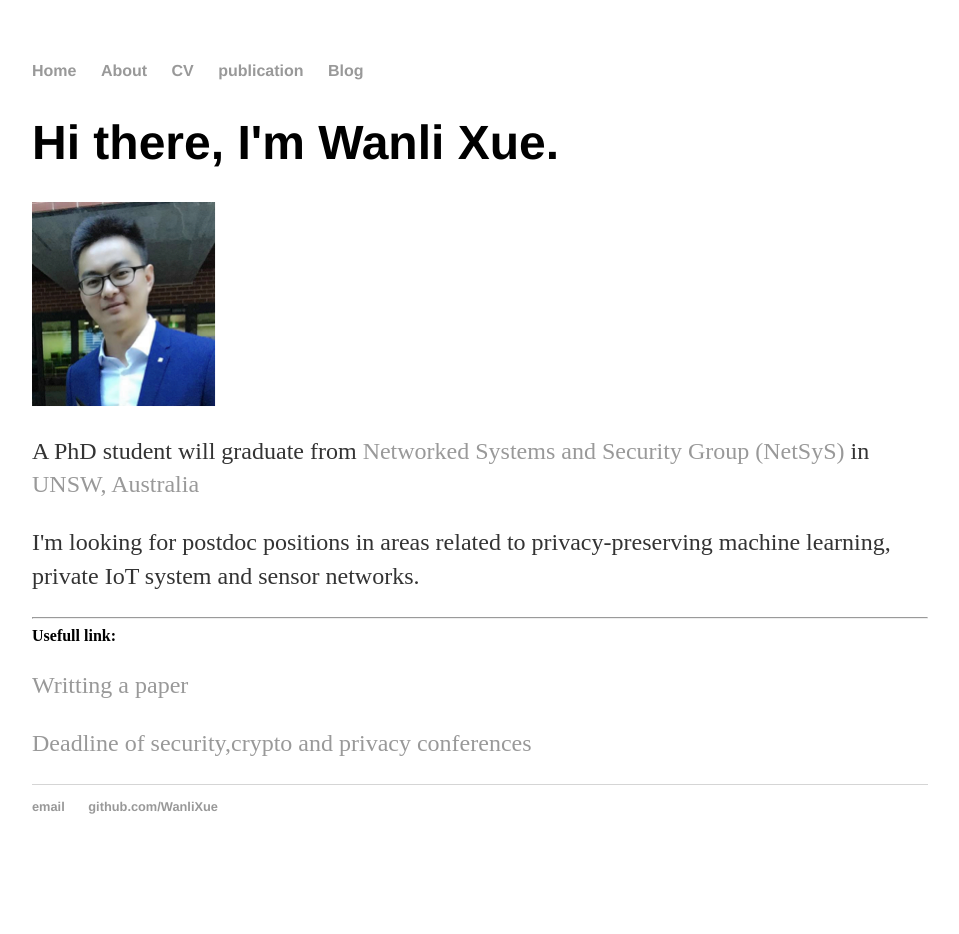
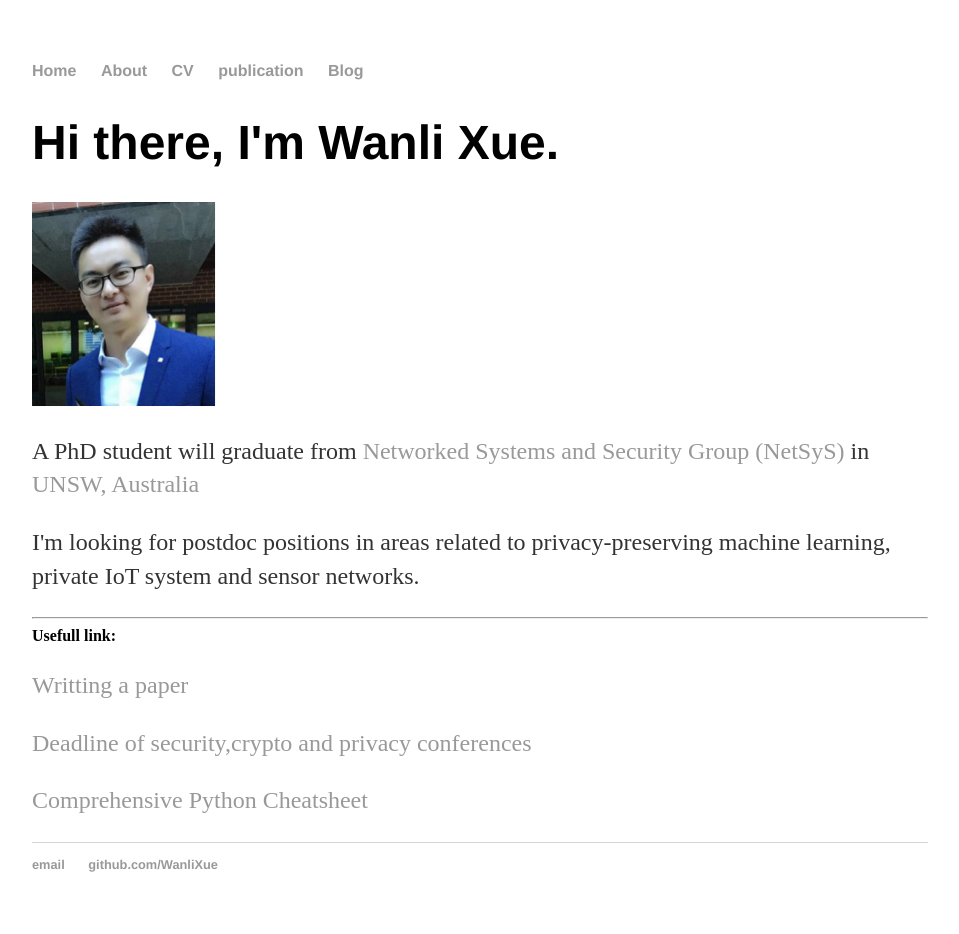
Before and after one commit to WanliXue/WanliXue.github.io, a Jekyll site: the page built from index.html, in a window 1280 px wide. Shown: the whole page, without its empty margins (160-1119 px from the left). Built offline with Jekyll 4.4.1, drawn with Linux system fonts in a browser that asks for light colours; before the commit the page ends 900 px from its top, so only the background shows below that.

Commit message:
Update index.html

```diff
--- a/index.html
+++ b/index.html
@@ -19,6 +19,7 @@ title: Wanli Xue's home page
 
 <p><a href="https://www.usenix.org/legacy/event/samples/submit/advice.html">Writting a paper</a></p>
 <p><a href="https://sec-deadlines.github.io/">Deadline of security,crypto and privacy conferences</a></p>
+<p><a href="python-cheatsheet/">Comprehensive Python Cheatsheet</a><br>
 
 
 <!-- <script type="text/javascript" id="clustrmaps" src="//cdn.clustrmaps.com/map_v2.js?d=_N3H33PFBsacckEwgBJL_Sem45mvr7g7mKGLYU77AAY&cl=ffffff&w=a"></script> -->
```
